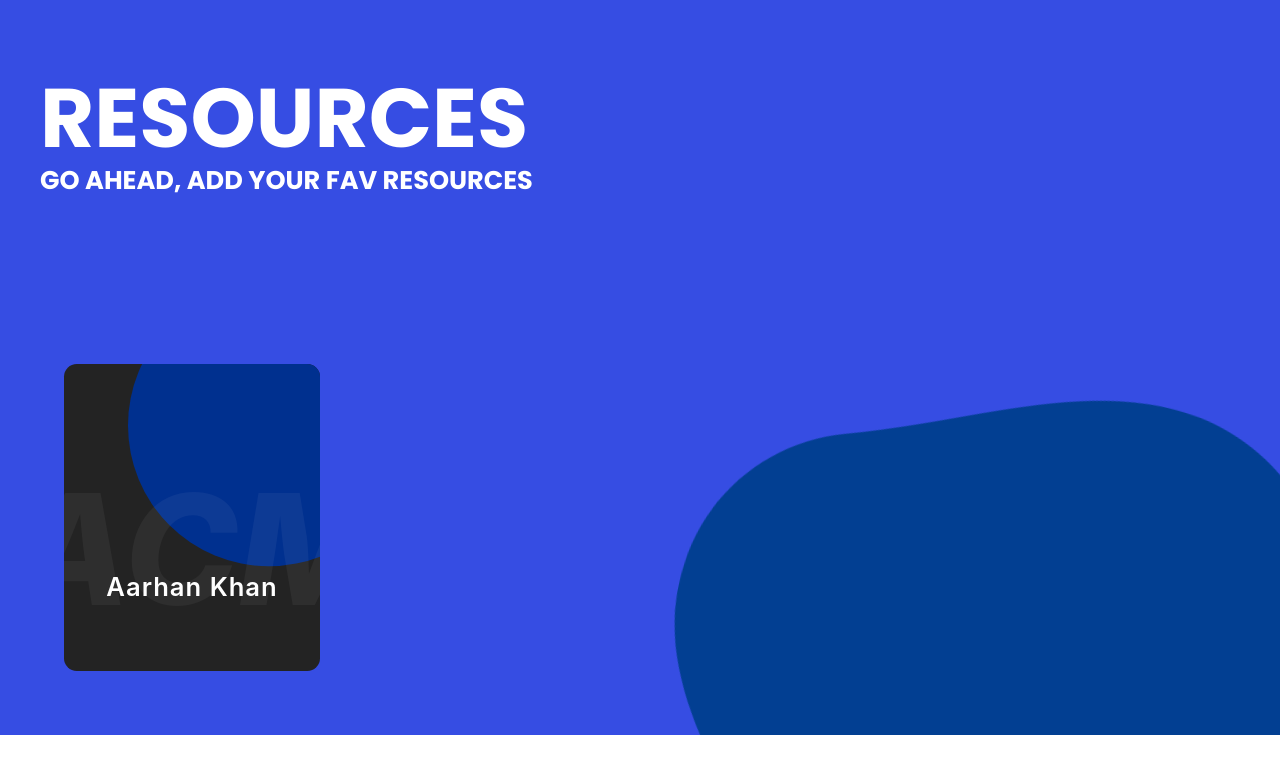
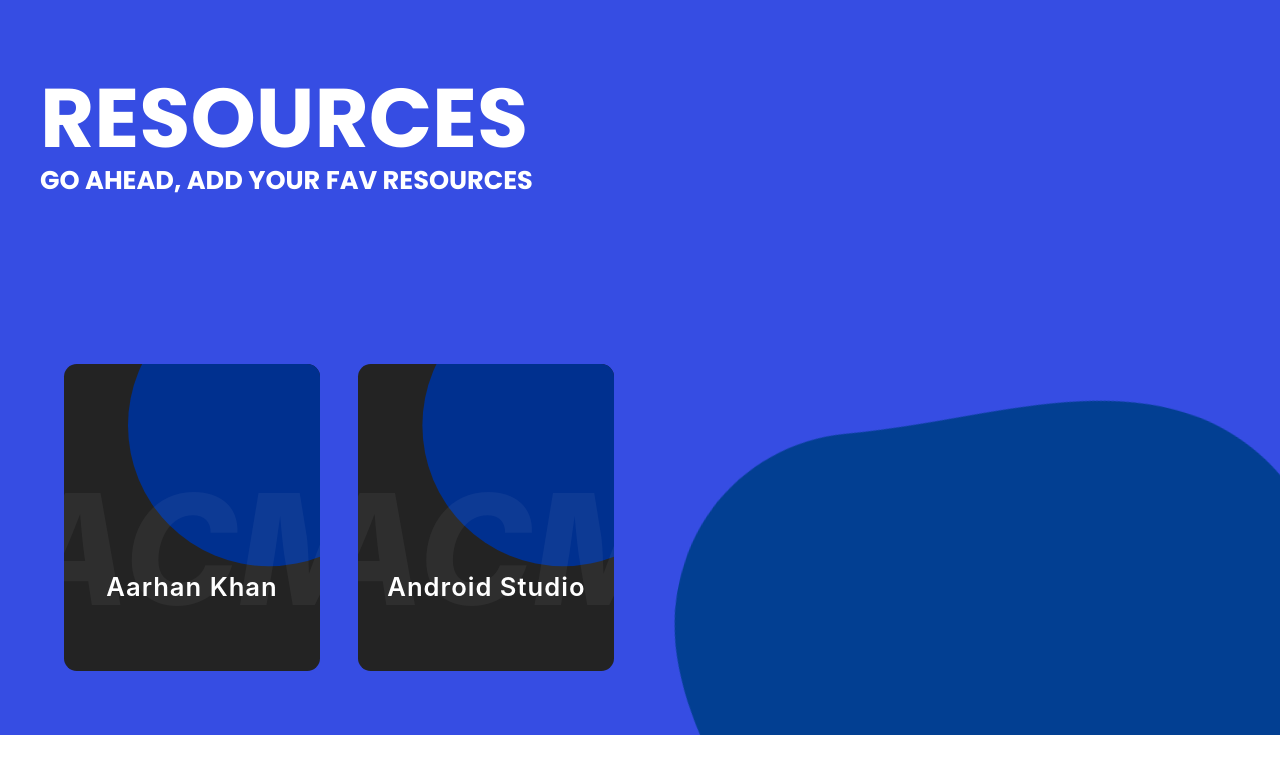
Before and after one commit to ACM-JUIT/Learning-Resources, a React (Create React App) app: page / in a window 1280 px wide. Shown: the top 774 px of the page. Built offline with nearby package versions, Linux system fonts and the light colour scheme.

Commit message:
Android Studio Tutorial

```diff
--- a/src/data.js
+++ b/src/data.js
@@ -4,4 +4,9 @@ export const resourcesData = [
       brief: "developer of this site",
       link: "https://www.instagram.com/aarhan_._/",
     },
+    {
+      courseName: "Android Studio",
+      brief: "Android studio tutorial for beginner",
+      link: "https://www.youtube.com/playlist?list=PLu0W_9lII9aiL0kysYlfSOUgY5rNlOhUd",
+    },
   ];
```
